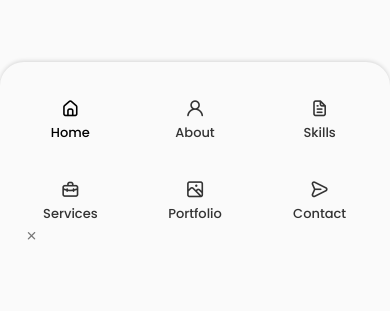
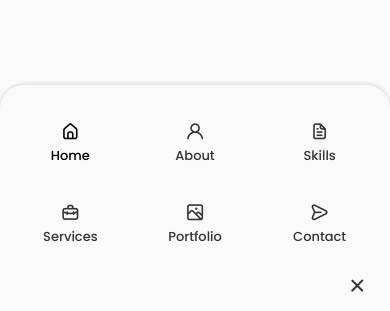
Before and after one commit to eng-bahaa/My-Portfolio, a React (Create React App) app: page / in a window 390 px wide. Shown: the part 533-844 px from the top of the page. Built offline with nearby package versions, Linux system fonts and the light colour scheme.

Commit message:
add small devices  css header section and media screen

```diff
--- a/src/components/Header/Header.css
+++ b/src/components/Header/Header.css
@@ -80,9 +80,22 @@
   .nav__icon {
     font-size: 1.2rem;
   }
+  .nav__close {
+    position: absolute;
+    bottom: 0.5rem;
+    right: 1.3rem;
+    font-size: 1.5rem;
+    cursor: pointer;
+    color: var(--title-color);
+  }
+
   .nav__icon,
   .nav__close,
   .nav__toggle {
     display: block;
   }
 }
+
+/* For small devices */
+@media screen and (max-width: 350px) {
+}
```
